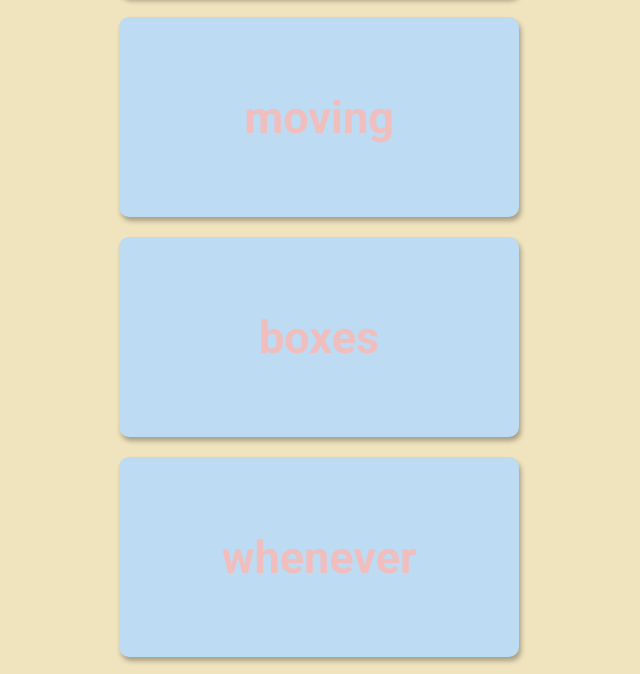
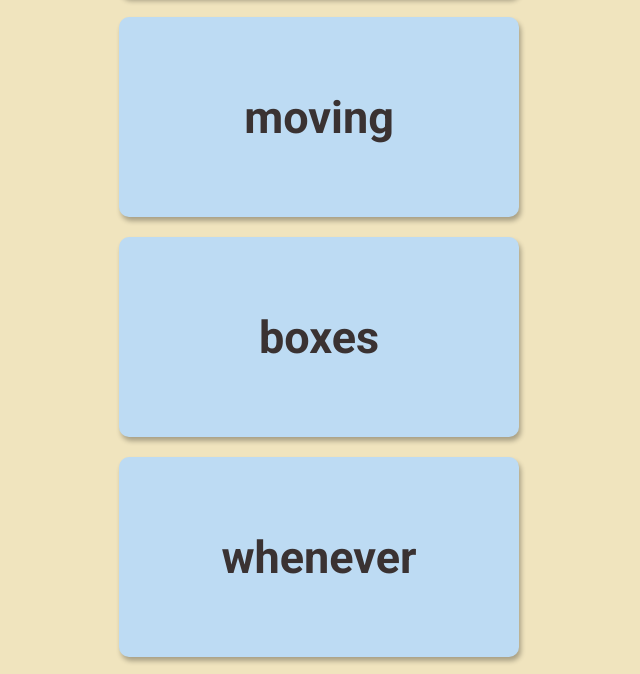
Before and after one commit to AoGnyan/Moving-scroll-animated, a plain HTML site: page index.html in a window 1280 px wide. Shown: the part 711-1385 px from the top of the page, without its empty margins (321-961 px from the left). Drawn offline with Linux system fonts and the light colour scheme.

Commit message:
Update style.css

```diff
--- a/style.css
+++ b/style.css
@@ -21,7 +21,7 @@ h1 {
 
 .box {
   background-color: rgb(189, 219, 243);
-  color: #f1bebe;
+  color: #3a3232;
   display: flex;
   align-items: center;
   justify-content: center;
```
